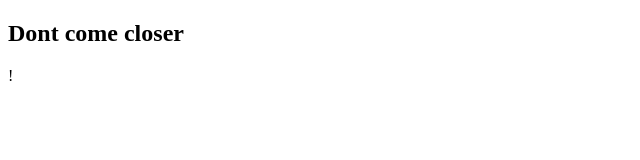
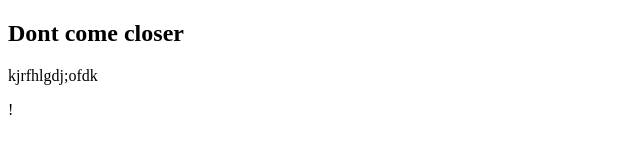
Before and after one commit to Winx-Bloom/Cloud-9, a plain HTML site: page login.html in a window 1280 px wide. Shown: the whole page, without its empty margins (0-640 px from the left). Drawn offline with Linux system fonts and the light colour scheme.

Commit message:
Added hella

```diff
--- a/login.html
+++ b/login.html
@@ -9,6 +9,7 @@
 <body>
     <div>
         <h2>Dont come closer</h2>
+        <p>kjrfhlgdj;ofdk</p>
     </div>
 </body>
 </html>!
```
